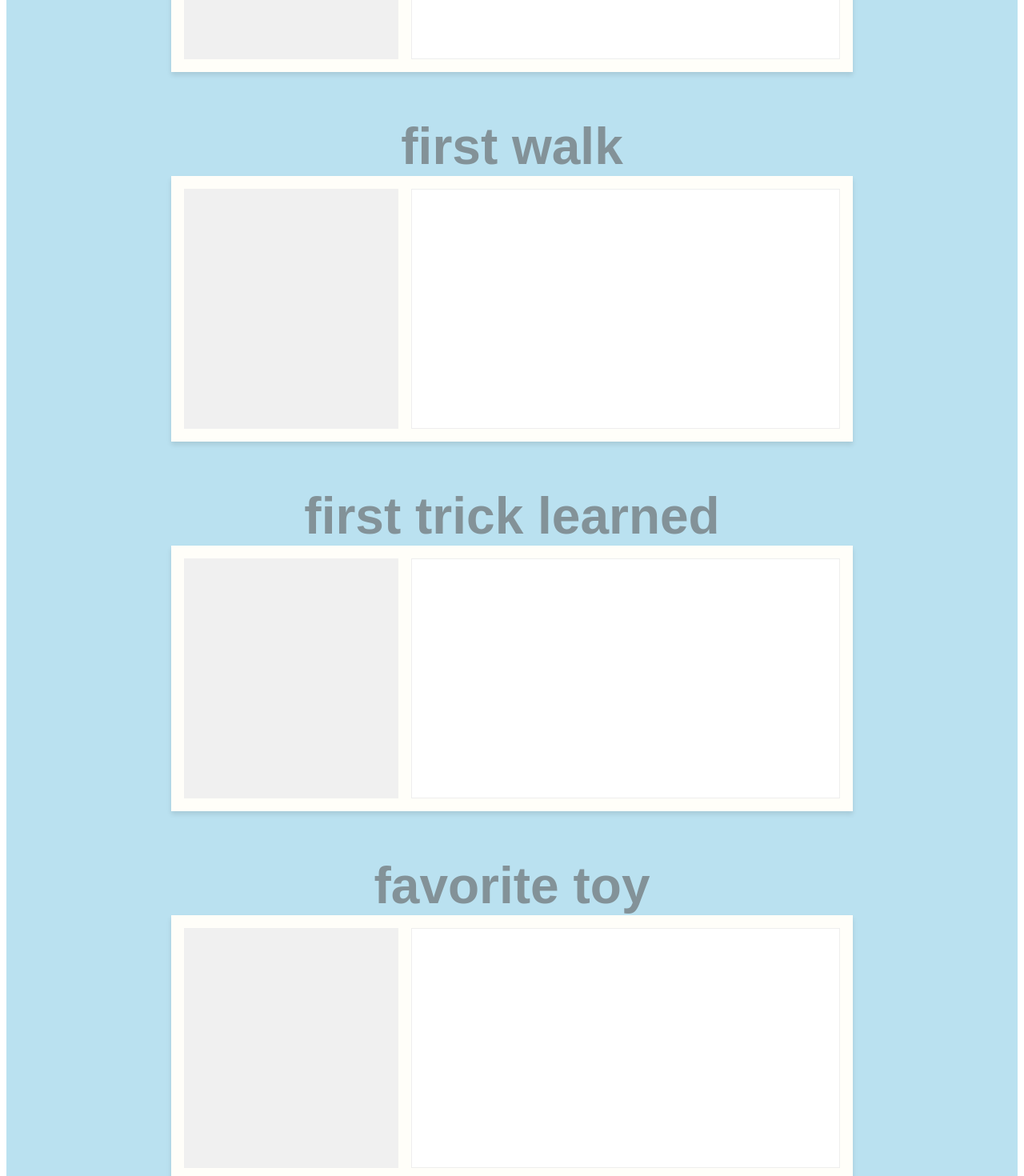
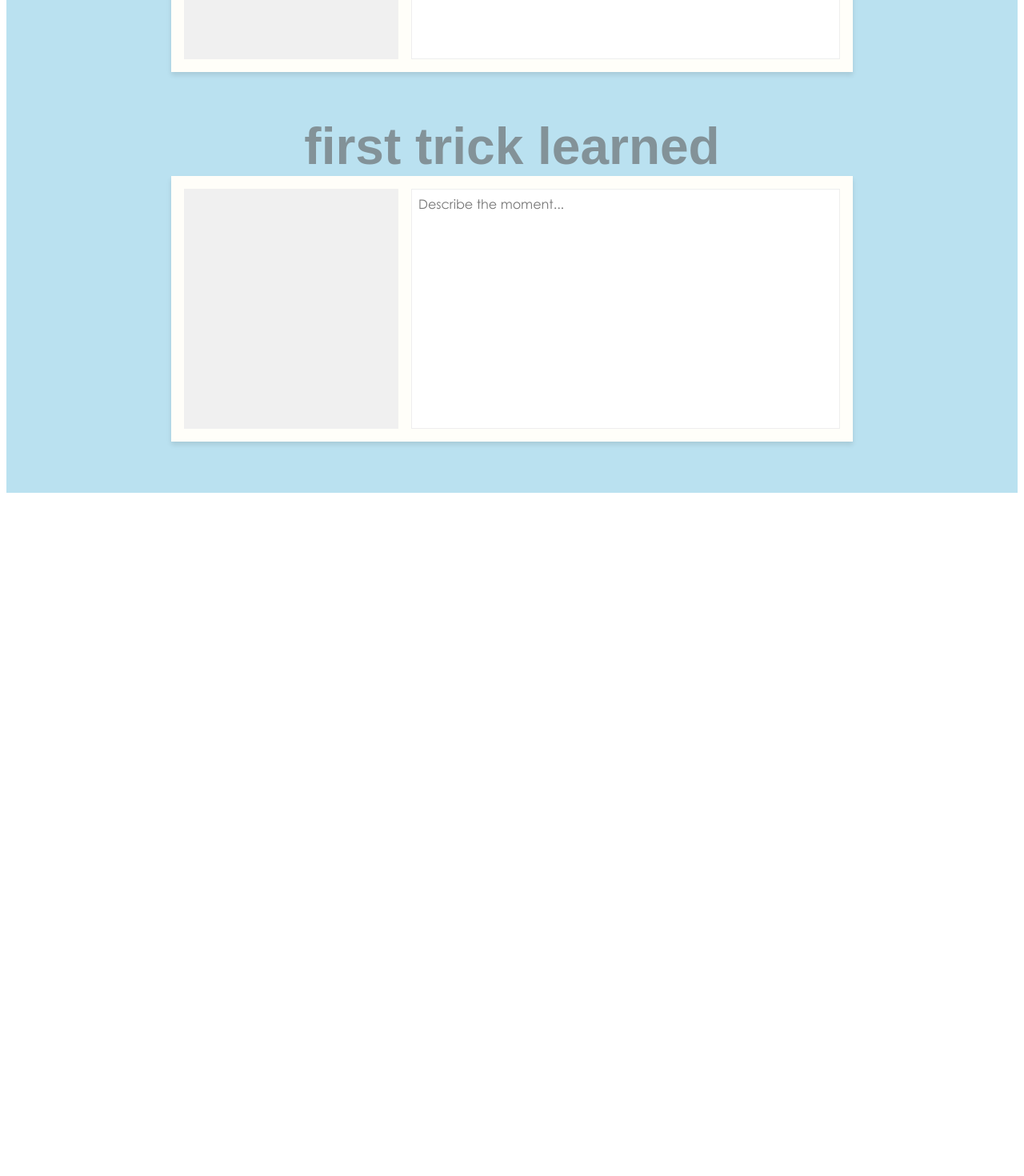
Before and after one commit to HorvatNika/barkwisefront, a Vue app: page /journal in a window 1280 px wide. Shown: the part 700-2170 px from the top of the page at 80% size. After the commit the page ends 1324 px from the top, so only its background shows below. Built offline with nearby package versions, Linux system fonts and the light colour scheme; a web font is replaced by a local one.

Commit message:
Krecemo ponovo

```diff
--- a/src/views/Journal.vue
+++ b/src/views/Journal.vue
@@ -20,7 +20,9 @@
           <div class="card-text">
             <textarea
               class="description-input"
-              placeholder="Describe the moment...">
+              v-model="entry.description"
+              :placeholder="entry.description ? '' : 'Describe the moment...'"
+            >
             </textarea>
           </div>
         </div>
@@ -35,15 +37,8 @@ export default {
   data() {
     return {
       journalEntries: [
-        { title: "first day at home", image: null },
-        { title: "first walk", image: null },
-        { title: "first trick learned", image: null },
-        { title: "favorite toy", image: null },
-        { title: "first birthday", image: null },
-        { title: "favorite sleeping spot", image: null },
-        { title: "funny habits and behaviors", image: null },
-        { title: "first visit to the vet", image: null },
-        { title: "favorite treat", image: null },
+        { title: "first day at home", image: null, description: "" },
+        { title: "first trick learned", image: null, description: "" },
       ],
     };
   },
```
